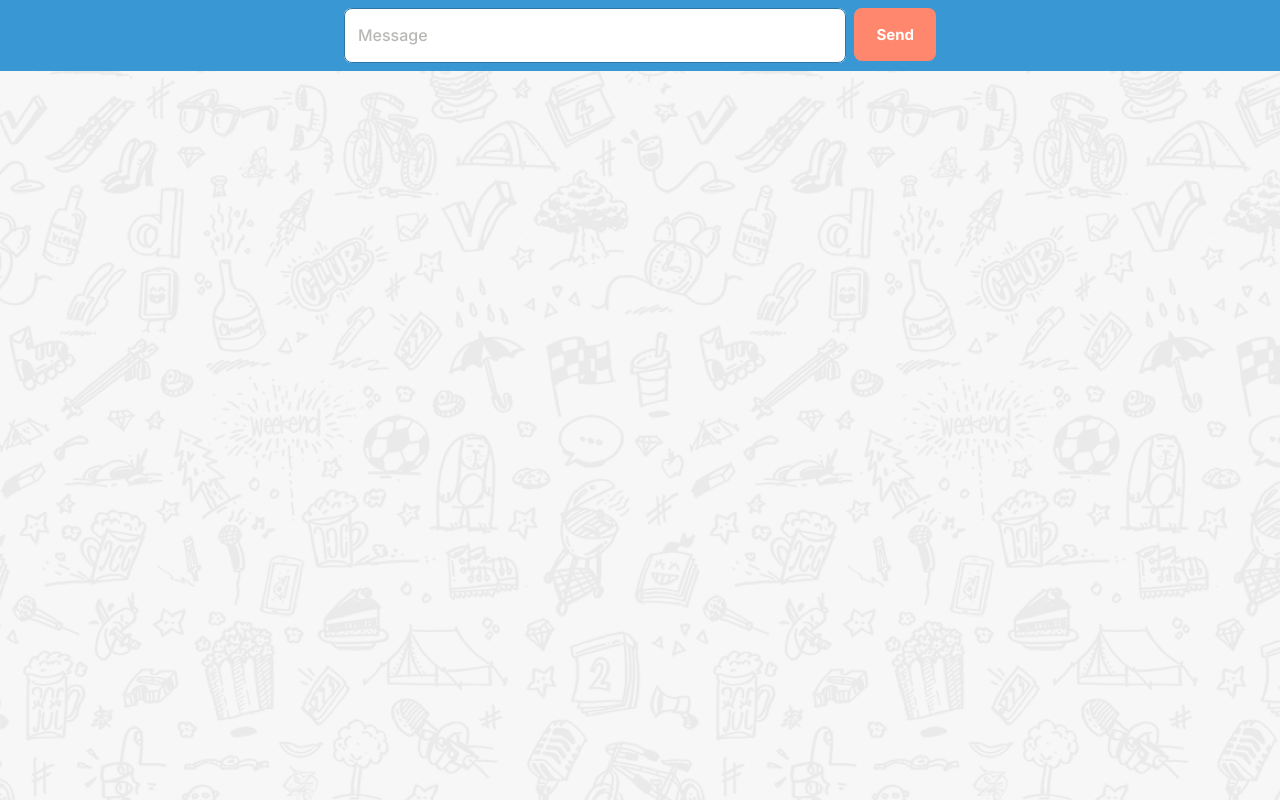
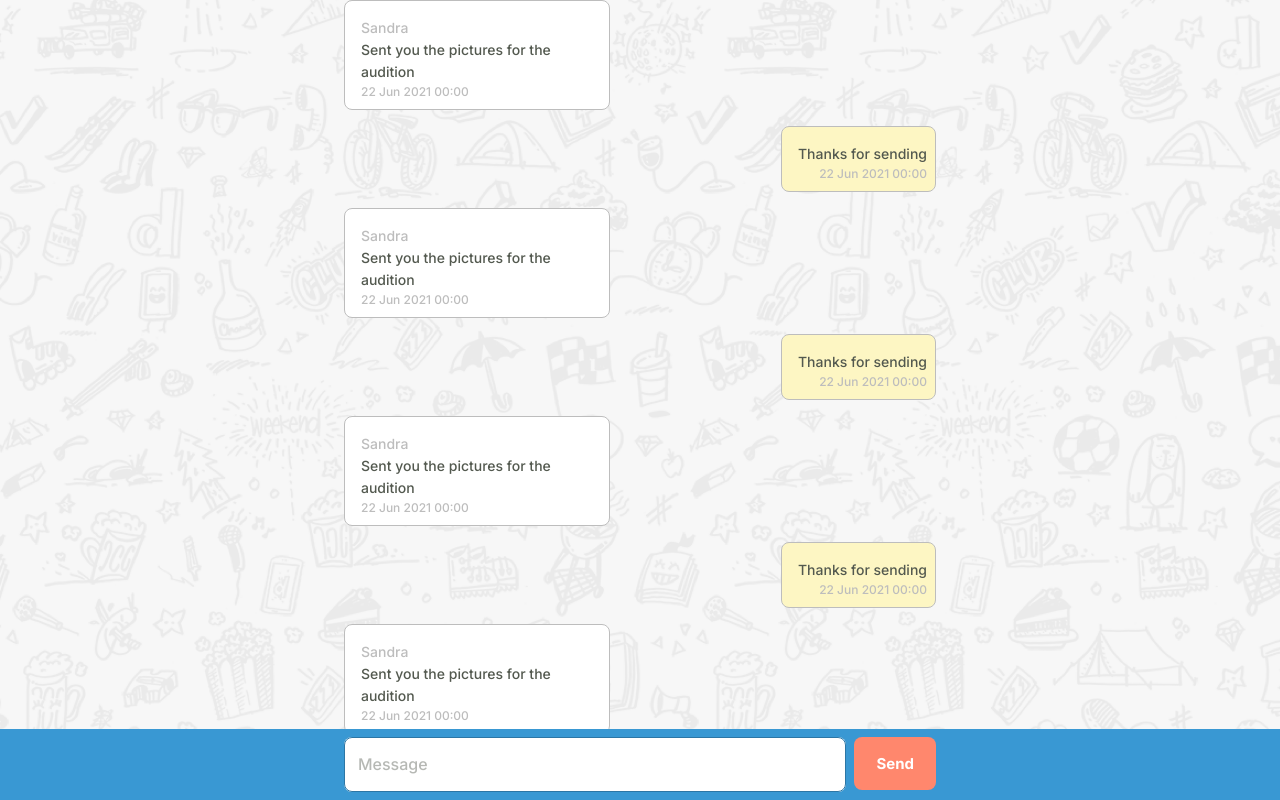
Before and after one commit to gbenga504/chat-app, a React (Create React App) app: page / in a window 1280 px wide. Built offline with nearby package versions, Linux system fonts and the light colour scheme.

Commit message:
Add the MessageList component and integrate with the App.js

```diff
--- a/src/App.js
+++ b/src/App.js
@@ -1,14 +1,49 @@
-import { memo } from 'react';
+import { memo, useRef, useEffect, useCallback } from 'react';
 import { Box, makeStyles } from '@material-ui/core';
 
 import ChatBackgroundImage from 'assets/chat_background.png';
 import ComposeBox from 'components/ComposeBox';
+import MaxWidthContainer from 'components/MaxWidthContainer';
+import MessageList from 'components/MessageList';
+import { MESSAGES } from 'mockData';
 
 const App = () => {
   const classes = useStyles();
+  const containerRef = useRef();
+
+  const handleScrollNotification = useCallback(() => {
+    if (containerRef.current.scrollTop === 0) {
+      //@todo: fetch more
+    }
+  }, []);
+
+  useEffect(() => {
+    if (containerRef.current) {
+      containerRef.current.addEventListener('scroll', handleScrollNotification);
+    }
+
+    return () => {
+      console.log('gad', containerRef);
+      containerRef && containerRef.removeEventListener('scroll', handleScrollNotification);
+    };
+  }, [handleScrollNotification]);
 
   return (
-    <Box position="relative" width="100vw" height="100vh" className={classes.container}>
+    <Box
+      position="relative"
+      display="flex"
+      flexDirection="column"
+      justifyContent="flex-end"
+      width="100vw"
+      height="100vh"
+      className={classes.container}>
+      <Box width="100%" height="100%" ref={containerRef} overflow="scroll">
+        <MaxWidthContainer>
+          <Box px={12} height="100%" width="100%">
+            <MessageList messages={MESSAGES} />
+          </Box>
+        </MaxWidthContainer>
+      </Box>
       <ComposeBox />
     </Box>
   );
--- /dev/null
+++ b/src/components/MessageList.js
@@ -0,0 +1,26 @@
+import { memo } from 'react';
+import PropTypes from 'prop-types';
+import { Box } from '@material-ui/core';
+import Message from './Message';
+
+const MessageList = ({ messages }) => {
+  return (
+    <Box height="100%" position="relative" display="flex" flexDirection="column">
+      {messages?.map((message) => (
+        <Box pb={8} key={message.id}>
+          <Message {...message} />
+        </Box>
+      ))}
+    </Box>
+  );
+};
+
+MessageList.propTypes = {
+  messages: PropTypes.arrayOf(
+    PropTypes.shape({
+      ...Message.propTypes,
+    }),
+  ),
+};
+
+export default memo(MessageList);
--- /dev/null
+++ b/src/mockData.js
@@ -0,0 +1,93 @@
+export const MESSAGES = [
+  {
+    id: '1',
+    name: 'Sandra',
+    body: 'Sent you the pictures for the audition',
+    date: new Date().toDateString(),
+  },
+  {
+    id: '2',
+    name: 'Me',
+    body: 'Thanks for sending',
+    date: new Date().toDateString(),
+    isSender: true,
+  },
+  {
+    id: '1',
+    name: 'Sandra',
+    body: 'Sent you the pictures for the audition',
+    date: new Date().toDateString(),
+  },
+  {
+    id: '2',
+    name: 'Me',
+    body: 'Thanks for sending',
+    date: new Date().toDateString(),
+    isSender: true,
+  },
+  {
+    id: '1',
+    name: 'Sandra',
+    body: 'Sent you the pictures for the audition',
+    date: new Date().toDateString(),
+  },
+  {
+    id: '2',
+    name: 'Me',
+    body: 'Thanks for sending',
+    date: new Date().toDateString(),
+    isSender: true,
+  },
+  {
+    id: '1',
+    name: 'Sandra',
+    body: 'Sent you the pictures for the audition',
+    date: new Date().toDateString(),
+  },
+  {
+    id: '2',
+    name: 'Me',
+    body: 'Thanks for sending',
+    date: new Date().toDateString(),
+    isSender: true,
+  },
+  {
+    id: '1',
+    name: 'Sandra',
+    body: 'Sent you the pictures for the audition',
+    date: new Date().toDateString(),
+  },
+  {
+    id: '2',
+    name: 'Me',
+    body: 'Thanks for sending',
+    date: new Date().toDateString(),
+    isSender: true,
+  },
+  {
+    id: '1',
+    name: 'Sandra',
+    body: 'Sent you the pictures for the audition',
+    date: new Date().toDateString(),
+  },
+  {
+    id: '2',
+    name: 'Me',
+    body: 'Thanks for sending',
+    date: new Date().toDateString(),
+    isSender: true,
+  },
+  {
+    id: '1',
+    name: 'Sandra',
+    body: 'Sent you the pictures for the audition',
+    date: new Date().toDateString(),
+  },
+  {
+    id: '2',
+    name: 'Me',
+    body: 'Thanks for sending',
+    date: new Date().toDateString(),
+    isSender: true,
+  },
+];
```
